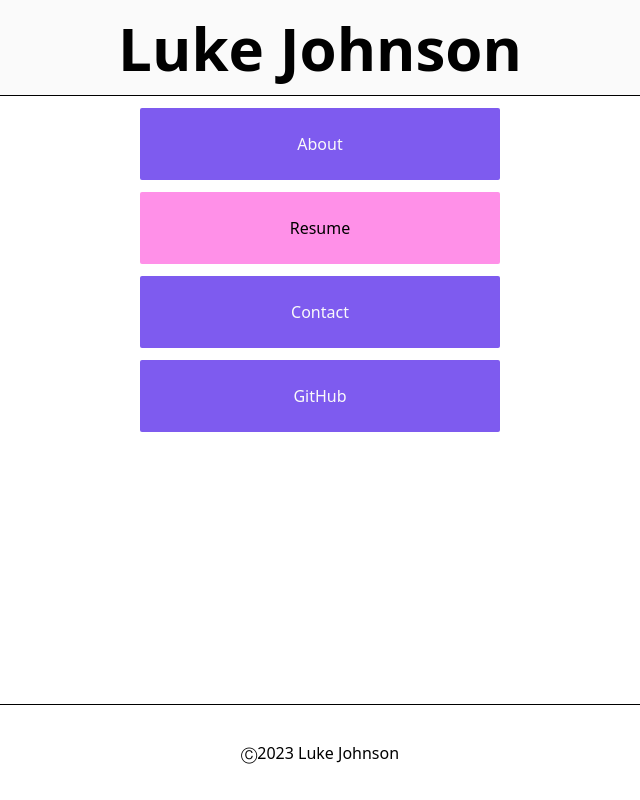
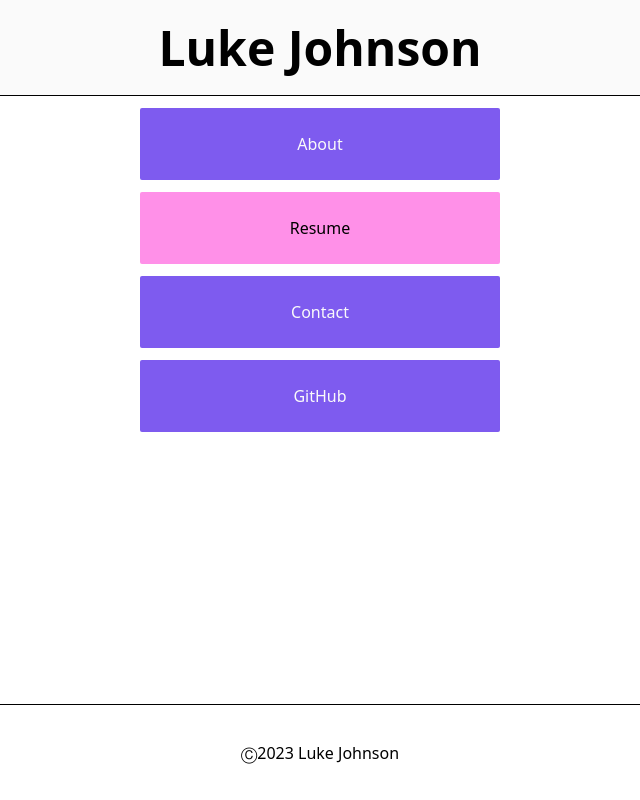
Before and after one commit to lukejo-io/website, a Next.js app: page / in a window 1280 px wide. Shown: the whole page, without its empty margins (320-960 px from the left). Built offline with nearby package versions, Linux system fonts and the light colour scheme.

Commit message:
Make things square

```diff
--- a/components/CompanyInfo.tsx
+++ b/components/CompanyInfo.tsx
@@ -25,7 +25,7 @@ function CompanyInfo({
       <Popover.Portal>
         <Popover.Content
           align={"start"}
-          className={"bg-off-white  border border-black rounded-md p-2 ring-0"}
+          className={"bg-off-white  border border-black p-2 ring-0"}
         >
           <div className={"flex flex-row max-w-md gap-2"}>
             <Link href={companyLink}>
--- a/components/Layout.tsx
+++ b/components/Layout.tsx
@@ -12,7 +12,7 @@ function Layout({ children }: PropsWithChildren) {
           "flex h-24 w-full items-center justify-center border-b sticky top-0 z-50 bg-off-white"
         }
       >
-        <h1 className="text-5xl lg:text-6xl font-bold">Luke Johnson</h1>
+        <h1 className="text-5xl lg:text-5xl font-bold">Luke Johnson</h1>
       </Link>
       <div className="relative flex flex-grow flex-col items-center">
         {children}
```
